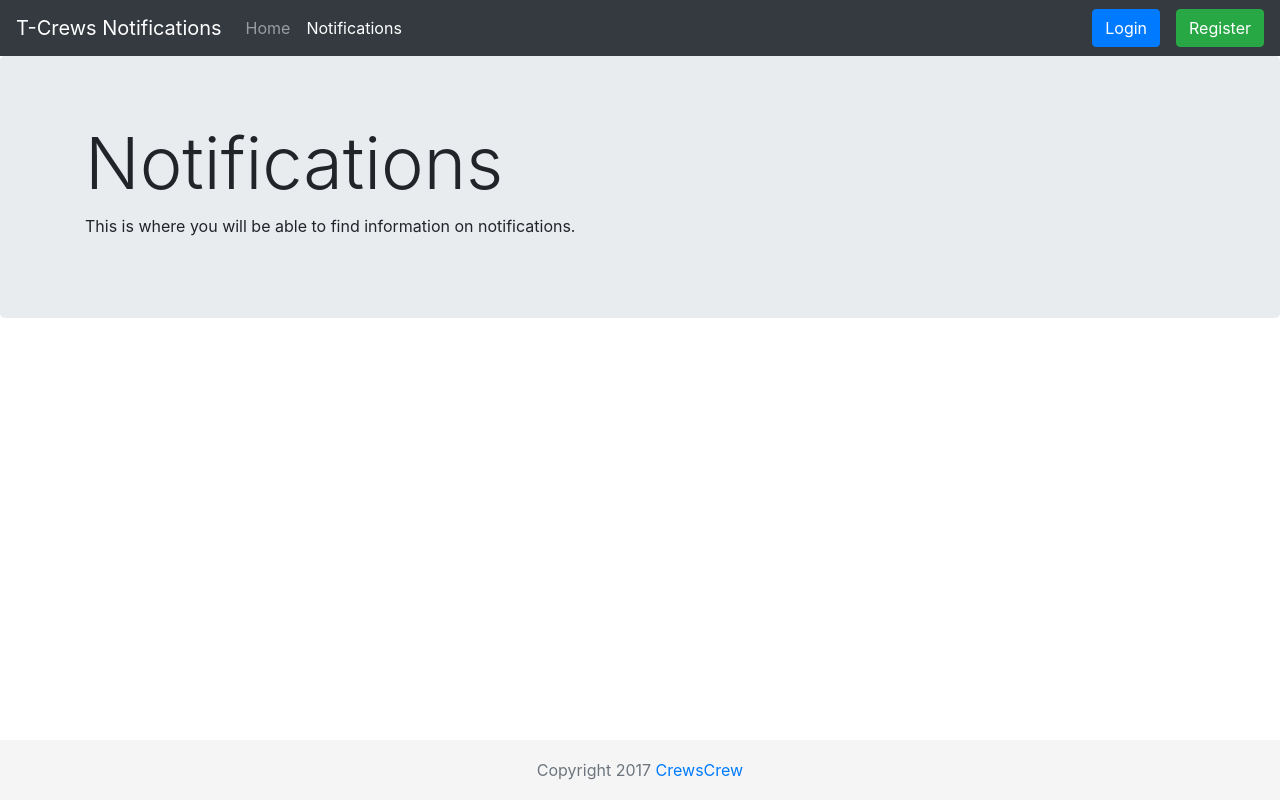
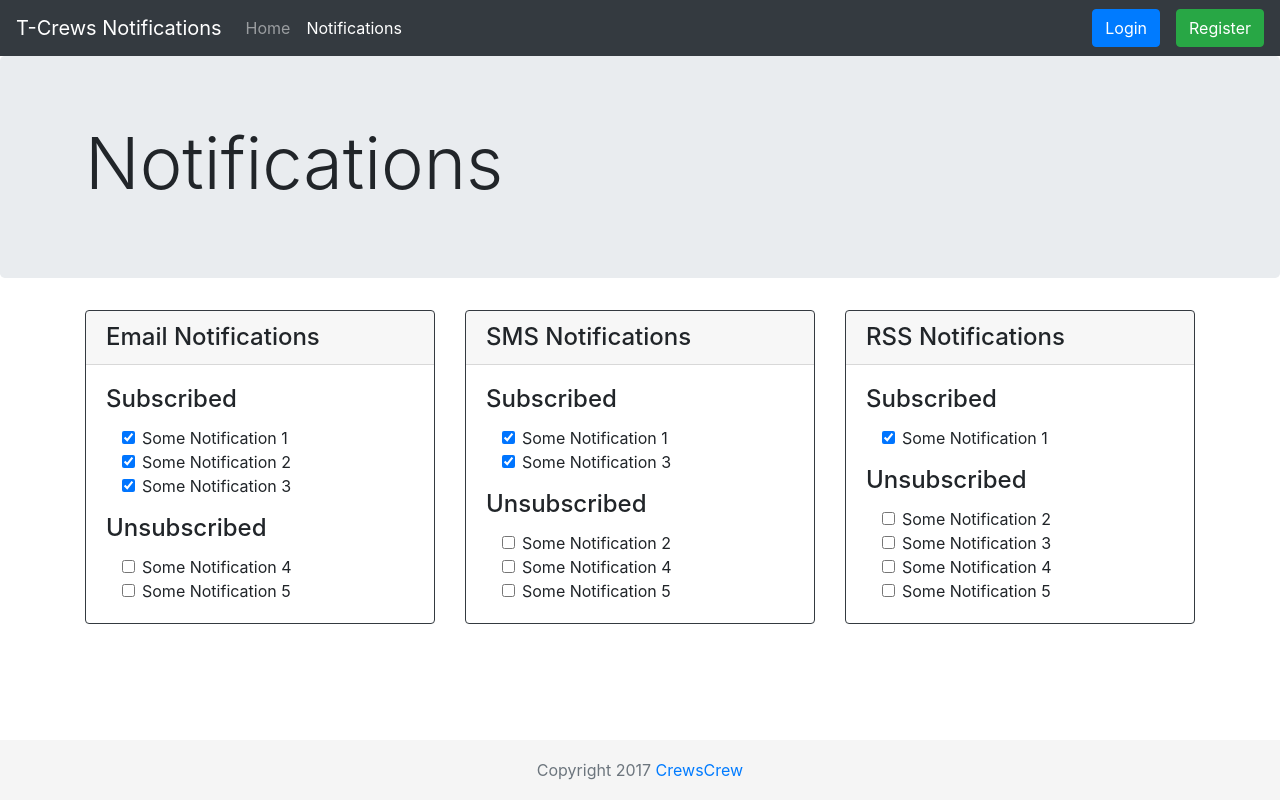
Before and after one commit to CrewsCrew/CrewsCrew, a React (Create React App) app in the folder client/: page /notifications in a window 1280 px wide. Built offline with nearby package versions, Linux system fonts and the light colour scheme.

Commit message:
Added some more Notifications mocks

```diff
--- a/client/src/components/Notifications.js
+++ b/client/src/components/Notifications.js
@@ -7,7 +7,157 @@ class Notifications extends Component {
         <div className="jumbotron">
           <div className="container">
             <h1 className="display-3">Notifications</h1>
-            <p>This is where you will be able to find information on notifications.</p>
+          </div>
+        </div>
+
+        <div className="container">
+          <div className="row">
+            <div className="col-sm-4">
+              <div className="card border-dark">
+                <h4 className="card-header">Email Notifications</h4>
+                <div className="card-body">
+                  <h4 className="card-title">Subscribed</h4>
+                  <p className="card-text">
+                    <form className="ml-3">
+                      <div class="form-check">
+                        <label className="form-check-label">
+                          <input type="checkbox" className="form-check-input" checked />
+                          Some Notification 1
+                        </label>
+                      </div>
+                      <div class="form-check">
+                        <label className="form-check-label">
+                          <input type="checkbox" className="form-check-input" checked />
+                          Some Notification 2
+                        </label>
+                      </div>
+                      <div class="form-check">
+                        <label className="form-check-label">
+                          <input type="checkbox" className="form-check-input" checked />
+                          Some Notification 3
+                        </label>
+                      </div>
+                    </form>
+                  </p>
+
+                  <h4 className="card-title">Unsubscribed</h4>
+                  <p className="card-text">
+                    <form className="ml-3">
+                      <div class="form-check">
+                        <label className="form-check-label">
+                          <input type="checkbox" className="form-check-input" />
+                          Some Notification 4
+                        </label>
+                      </div>
+                      <div class="form-check">
+                        <label className="form-check-label">
+                          <input type="checkbox" className="form-check-input" />
+                          Some Notification 5
+                        </label>
+                      </div>
+                    </form>
+                  </p>
+                </div>
+              </div>
+            </div>
+
+            <div className="col-sm-4">
+              <div className="card border-dark">
+                <h4 className="card-header">SMS Notifications</h4>
+                <div className="card-body">
+                  <h4 className="card-title">Subscribed</h4>
+                  <p className="card-text">
+                    <form className="ml-3">
+                      <div class="form-check">
+                        <label className="form-check-label">
+                          <input type="checkbox" className="form-check-input" checked />
+                          Some Notification 1
+                        </label>
+                      </div>
+                      <div class="form-check">
+                        <label className="form-check-label">
+                          <input type="checkbox" className="form-check-input" checked />
+                          Some Notification 3
+                        </label>
+                      </div>
+                    </form>
+                  </p>
+
+                  <h4 className="card-title">Unsubscribed</h4>
+                  <p className="card-text">
+                    <form className="ml-3">
+                      <div class="form-check">
+                        <label className="form-check-label">
+                          <input type="checkbox" className="form-check-input" />
+                          Some Notification 2
+                        </label>
+                      </div>
+                      <div class="form-check">
+                        <label className="form-check-label">
+                          <input type="checkbox" className="form-check-input" />
+                          Some Notification 4
+                        </label>
+                      </div>
+                      <div class="form-check">
+                        <label className="form-check-label">
+                          <input type="checkbox" className="form-check-input" />
+                          Some Notification 5
+                        </label>
+                      </div>
+                    </form>
+                  </p>
+                </div>
+              </div>
+            </div>
+
+            <div className="col-sm-4">
+              <div className="card border-dark">
+                <h4 className="card-header">RSS Notifications</h4>
+                <div className="card-body">
+                  <h4 className="card-title">Subscribed</h4>
+                  <p className="card-text">
+                    <form className="ml-3">
+                      <div class="form-check">
+                        <label className="form-check-label">
+                          <input type="checkbox" className="form-check-input" checked />
+                          Some Notification 1
+                        </label>
+                      </div>
+                    </form>
+                  </p>
+
+                  <h4 className="card-title">Unsubscribed</h4>
+                  <p className="card-text">
+                    <form className="ml-3">
+                      <div class="form-check">
+                        <label className="form-check-label">
+                          <input type="checkbox" className="form-check-input" />
+                          Some Notification 2
+                        </label>
+                      </div>
+                      <div class="form-check">
+                        <label className="form-check-label">
+                          <input type="checkbox" className="form-check-input" />
+                          Some Notification 3
+                        </label>
+                      </div>
+                      <div class="form-check">
+                        <label className="form-check-label">
+                          <input type="checkbox" className="form-check-input" />
+                          Some Notification 4
+                        </label>
+                      </div>
+                      <div class="form-check">
+                        <label className="form-check-label">
+                          <input type="checkbox" className="form-check-input" />
+                          Some Notification 5
+                        </label>
+                      </div>
+                    </form>
+                  </p>
+                </div>
+              </div>
+            </div>
           </div>
         </div>
       </main>
```
